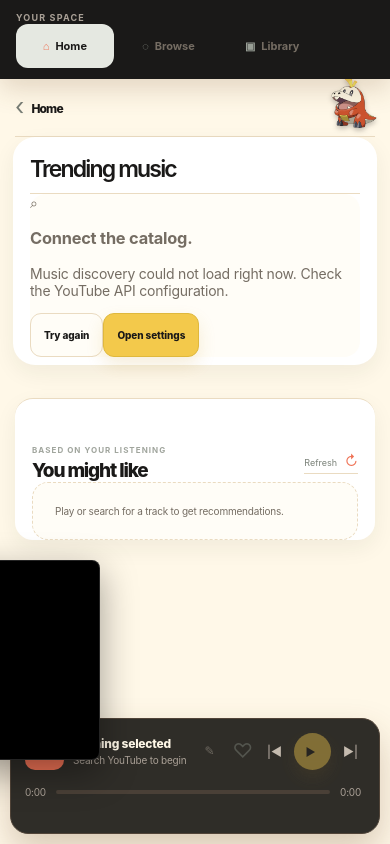
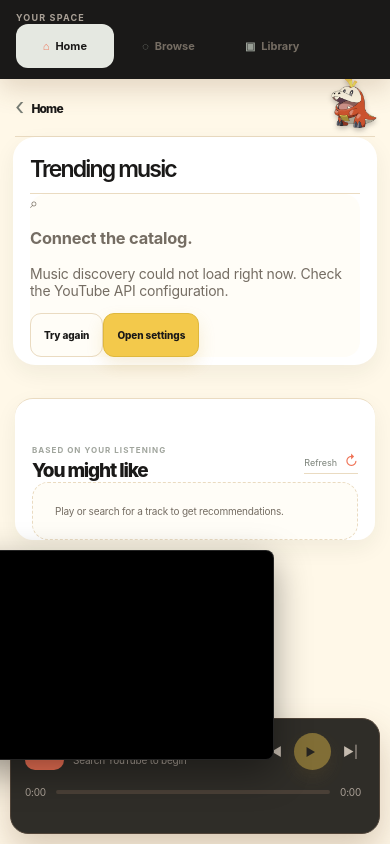
Before and after one commit to MitsuoV/fakeyt, a website: page outputs/index.html in a window 390 px wide. Drawn offline with Linux system fonts and the light colour scheme; no server answers.

Commit message:
Restore original YouTube player size and black screen layout

```diff
--- a/outputs/car-player.css
+++ b/outputs/car-player.css
@@ -1,14 +1,15 @@
-/* Keep the compliant YouTube embed outside the document's scroll flow.
-   The viewport remains visible and at least 200x200px as required. */
+/* The YouTube IFrame Player must remain a visible, usable embed.
+   YouTube requires an embedded viewport of at least 200x200px. */
 .youtube-anchor {
   position: fixed;
   z-index: 30;
   right: 12px;
   bottom: 92px;
-  width: 200px;
-  height: 200px;
+  width: min(480px, calc(100vw - 24px));
+  height: 270px;
   min-width: 200px;
   min-height: 200px;
+  aspect-ratio: 16 / 9;
   overflow: hidden;
   opacity: 1;
   pointer-events: auto;
@@ -27,7 +28,7 @@
   .youtube-anchor {
     right: 8px;
     bottom: 84px;
-    width: 200px;
-    height: 200px;
+    width: min(480px, calc(100vw - 16px));
+    height: max(200px, min(270px, calc((100vw - 16px) * 9 / 16)));
   }
 }
```
